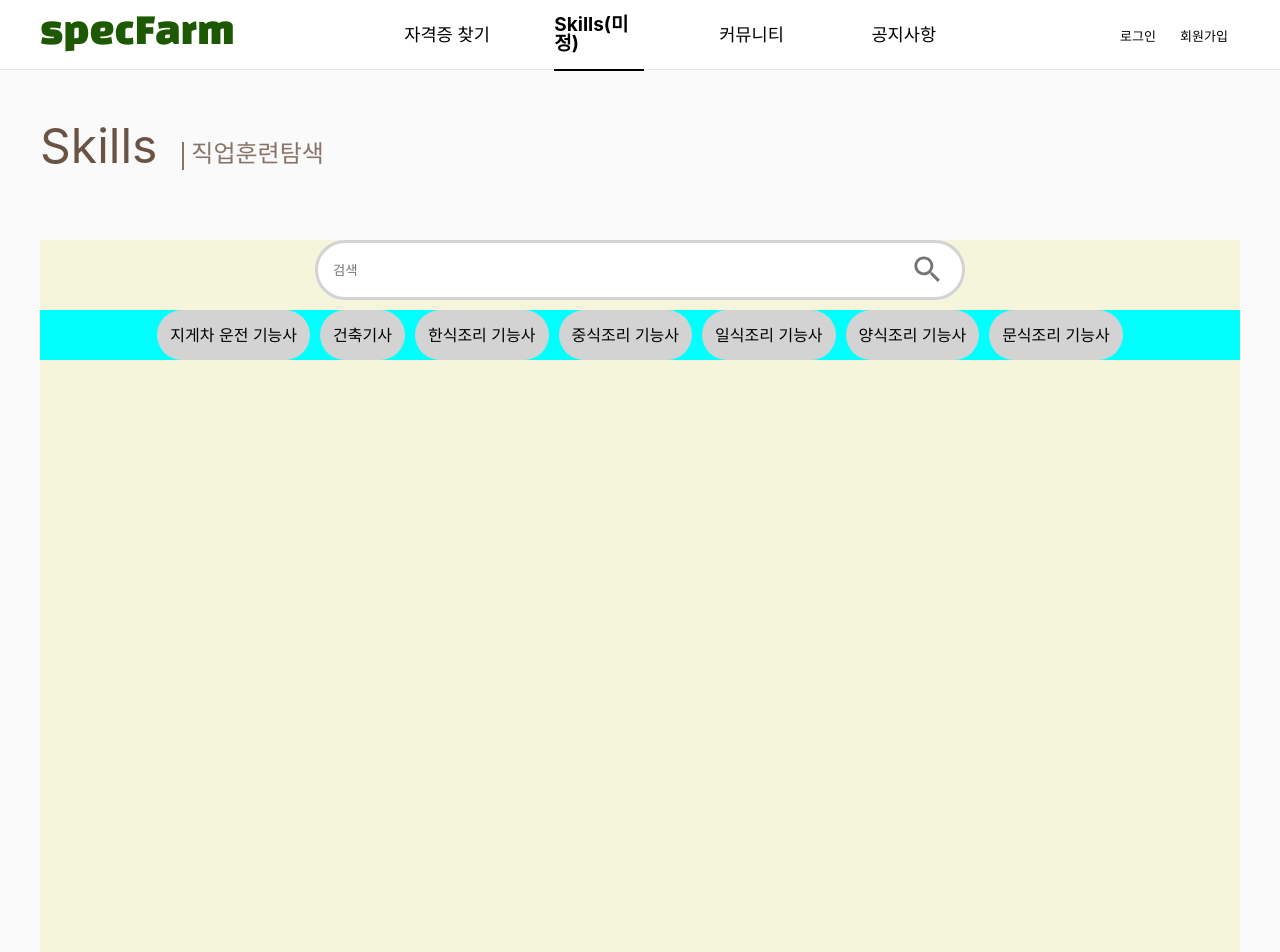
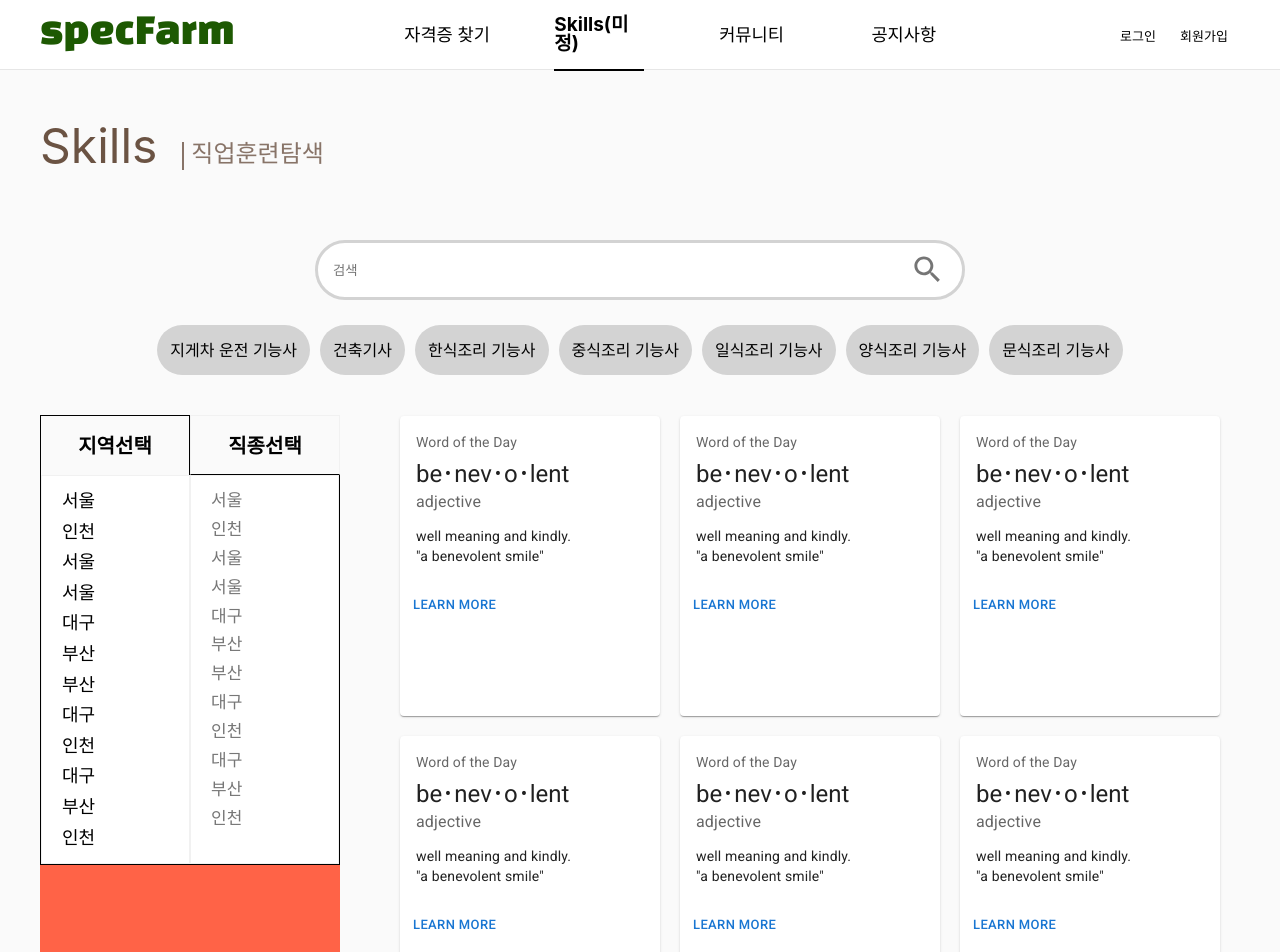
Before and after one commit to sying012/specFarm, a React (Create React App) app in the folder src/main/frontend/: page /skills/findcourse in a window 1280 px wide. Shown: the top 952 px of the page. Built offline with nearby package versions, Linux system fonts and the light colour scheme; a web font is replaced by a local one; what quill-image-resize-module-react would draw is missing.

Commit message:
피드백 좀..

```diff
--- /dev/null
+++ b/src/main/frontend/src/components/findCourse/CourseCard.js
@@ -0,0 +1,44 @@
+import React from "react";
+import Box from "@mui/material/Box";
+import Card from "@mui/material/Card";
+import CardActions from "@mui/material/CardActions";
+import CardContent from "@mui/material/CardContent";
+import Button from "@mui/material/Button";
+import Typography from "@mui/material/Typography";
+
+const bull = (
+  <Box
+    component="span"
+    sx={{ display: "inline-block", mx: "2px", transform: "scale(0.8)" }}
+  >
+    •
+  </Box>
+);
+
+const CourseCard = () => {
+  return (
+    <Card sx={{ width: 260, height: 300 }}>
+      <CardContent>
+        <Typography sx={{ fontSize: 14 }} color="text.secondary" gutterBottom>
+          Word of the Day
+        </Typography>
+        <Typography variant="h5" component="div">
+          be{bull}nev{bull}o{bull}lent
+        </Typography>
+        <Typography sx={{ mb: 1.5 }} color="text.secondary">
+          adjective
+        </Typography>
+        <Typography variant="body2">
+          well meaning and kindly.
+          <br />
+          {'"a benevolent smile"'}
+        </Typography>
+      </CardContent>
+      <CardActions>
+        <Button size="small">Learn More</Button>
+      </CardActions>
+    </Card>
+  );
+};
+
+export default CourseCard;
--- a/src/main/frontend/src/components/findCourse/CourseContainer.js
+++ b/src/main/frontend/src/components/findCourse/CourseContainer.js
@@ -2,6 +2,8 @@ import React from "react";
 import styles from "../../styles/findcourse/findcourse.module.css";
 import SearchIcon from "@mui/icons-material/Search";
 import CourseSelector from "../../components/findCourse/CourseSelector";
+import CourseList from "./CourseList";
+import { Pagination, Stack } from "@mui/material";
 
 const CourseContainer = () => {
   return (
@@ -41,6 +43,20 @@ const CourseContainer = () => {
         <div className={styles.selectWrapper}>
           <CourseSelector></CourseSelector>
         </div>
+        <div className={styles.selectBox}>
+          <CourseList></CourseList>
+          <div className="pageBtnContainer">
+            <Stack spacing={2}>
+              <Pagination
+                count={30}
+                variant="outlined"
+                shape="rounded"
+                siblingCount={3}
+                boundaryCount={1}
+              />
+            </Stack>
+          </div>
+        </div>
       </div>
     </div>
   );
--- /dev/null
+++ b/src/main/frontend/src/components/findCourse/CourseList.js
@@ -0,0 +1,21 @@
+import React from "react";
+import styles from "../../styles/findcourse/courseList.module.css";
+import CourseCard from "./CourseCard";
+
+const CourseList = () => {
+  return (
+    <div className={styles.courseList}>
+      <CourseCard />
+      <CourseCard />
+      <CourseCard />
+      <CourseCard />
+      <CourseCard />
+      <CourseCard />
+      <CourseCard />
+      <CourseCard />
+      <CourseCard />
+    </div>
+  );
+};
+
+export default CourseList;
--- a/src/main/frontend/src/components/findCourse/CourseSelector.js
+++ b/src/main/frontend/src/components/findCourse/CourseSelector.js
@@ -1,7 +1,72 @@
-import React from "react";
+import { borderBottom, display } from "@mui/system";
+import React, { useState } from "react";
+import styles from "../../styles/findcourse/courseSelector.module.css";
+
+const testList = {
+  11: "서울",
+  246: "부산",
+  227: "대구",
+  2648: "인천",
+  131: "서울",
+  236: "부산",
+  247: "대구",
+  28: "인천",
+  151: "서울",
+  426: "부산",
+  257: "대구",
+  248: "인천",
+};
+
+const displayList = (list) => {
+  const result = [];
+
+  for (const val in list) {
+    result.push(<li key={val}>{list[val]}</li>);
+  }
+
+  return result;
+};
 
 const CourseSelector = () => {
-  return <div></div>;
+  const [selectedTab, setSeletedTab] = useState(0);
+
+  return (
+    <div className={styles.courseSelector}>
+      <div className={styles.tabWrapper}>
+        <div
+          className={styles.regionBtn}
+          onClick={() => {
+            setSeletedTab(0);
+          }}
+          style={
+            selectedTab
+              ? { borderBottom: "1px solid" }
+              : { border: "1px solid", borderBottom: "0" }
+          }
+        >
+          지역선택
+        </div>
+        <div
+          className={styles.occuBtn}
+          onClick={() => {
+            setSeletedTab(1);
+          }}
+          style={
+            selectedTab
+              ? { border: "1px solid", borderBottom: "0" }
+              : { borderBottom: "1px solid" }
+          }
+        >
+          직종선택
+        </div>
+      </div>
+      <div className={styles.selectListWrapper}>
+        <ul className={styles.upperList}>{displayList(testList)}</ul>
+        <ul className={styles.lowerList}>{displayList(testList)}</ul>
+      </div>
+      <div className={styles.selected}></div>
+    </div>
+  );
 };
 
 export default CourseSelector;
--- /dev/null
+++ b/src/main/frontend/src/styles/findcourse/courseList.module.css
@@ -0,0 +1,10 @@
+.courseList {
+  width: 100%;
+  height: fit-content;
+  margin-bottom: 40px;
+  display: grid;
+  place-items: center;
+  gap: 20px 0px;
+  margin: 2.5% 0px 20px 0px;
+  grid-template-columns: 1fr 1fr 1fr;
+}
--- /dev/null
+++ b/src/main/frontend/src/styles/findcourse/courseSelector.module.css
@@ -0,0 +1,67 @@
+.courseSelector {
+  width: 100%;
+  height: 600px;
+  display: flex;
+  flex-direction: column;
+  align-items: center;
+  margin-top: 20px;
+}
+
+.tabWrapper {
+  width: 100%;
+  height: 60px;
+  /* background-color: yellowgreen; */
+  display: flex;
+}
+
+.tabWrapper > div {
+  text-align: center;
+  line-height: 60px;
+  width: 50%;
+  height: 100%;
+  font-size: 20px;
+  font-weight: bold;
+  border: 1px solid rgb(241, 241, 241);
+  box-sizing: border-box;
+}
+
+.selectListWrapper > ul {
+  border: 1px solid rgb(241, 241, 241);
+  box-sizing: border-box;
+  width: 50%;
+  height: 100%;
+  background-color: white;
+  padding: 10px 20px;
+}
+
+.upperList {
+  /* width: calc(50% - 20px); */
+  /* background-color: violet; */
+  font-size: 18px;
+  line-height: 1.7;
+  padding-left: 20px;
+}
+
+.lowerList {
+  /* width: calc(50% - 20px); */
+  /* background-color: skyblue; */
+  font-size: 17px;
+  line-height: 1.7;
+  padding-left: 20px;
+  color: #777;
+}
+
+.selectListWrapper {
+  width: 100%;
+  height: fit-content;
+  display: flex;
+  border: 1px solid black;
+  border-top: 0;
+  box-sizing: border-box;
+}
+
+.selected {
+  width: 100%;
+  min-height: 150px;
+  background-color: tomato;
+}
--- a/src/main/frontend/src/styles/findcourse/findcourse.module.css
+++ b/src/main/frontend/src/styles/findcourse/findcourse.module.css
@@ -1,7 +1,6 @@
 .courseContainer {
   width: 100%;
-  height: 800px;
-  background-color: beige;
+  height: fit-content;
   align-items: center;
   display: flex;
   flex-direction: column;
@@ -24,11 +23,12 @@
 .popCourse {
   width: 100%;
   height: 50px;
-  margin-top: 10px;
-  background-color: aqua;
+  /* background-color: aqua; */
   display: flex;
   align-items: center;
   justify-content: center;
+  margin-top: 25px;
+  margin-bottom: 20px;
 }
 
 .skillsBtns {
@@ -47,8 +47,22 @@
   color: black;
 }
 
+.selectContainer {
+  width: 100%;
+  height: fit-content;
+  /* background-color: aquamarine; */
+  display: flex;
+}
+
 .selectWrapper {
-  width: 100%;
-  height: 600px;
-  background-color: bisque;
+  width: 25%;
+  height: fit-content;
+  margin-right: 50px;
+  /* background-color: bisque; */
 }
+
+.selectBox {
+  width: 70%;
+  height: fit-content;
+  /* background-color: cadetblue; */
+}
--- a/src/main/frontend/src/styles/study/StudyContainerList.css
+++ b/src/main/frontend/src/styles/study/StudyContainerList.css
@@ -59,5 +59,4 @@
 }
 
 .pageBtnContainer {
-
 }
```
Lines whose indentation alone changed are shown as unchanged.
